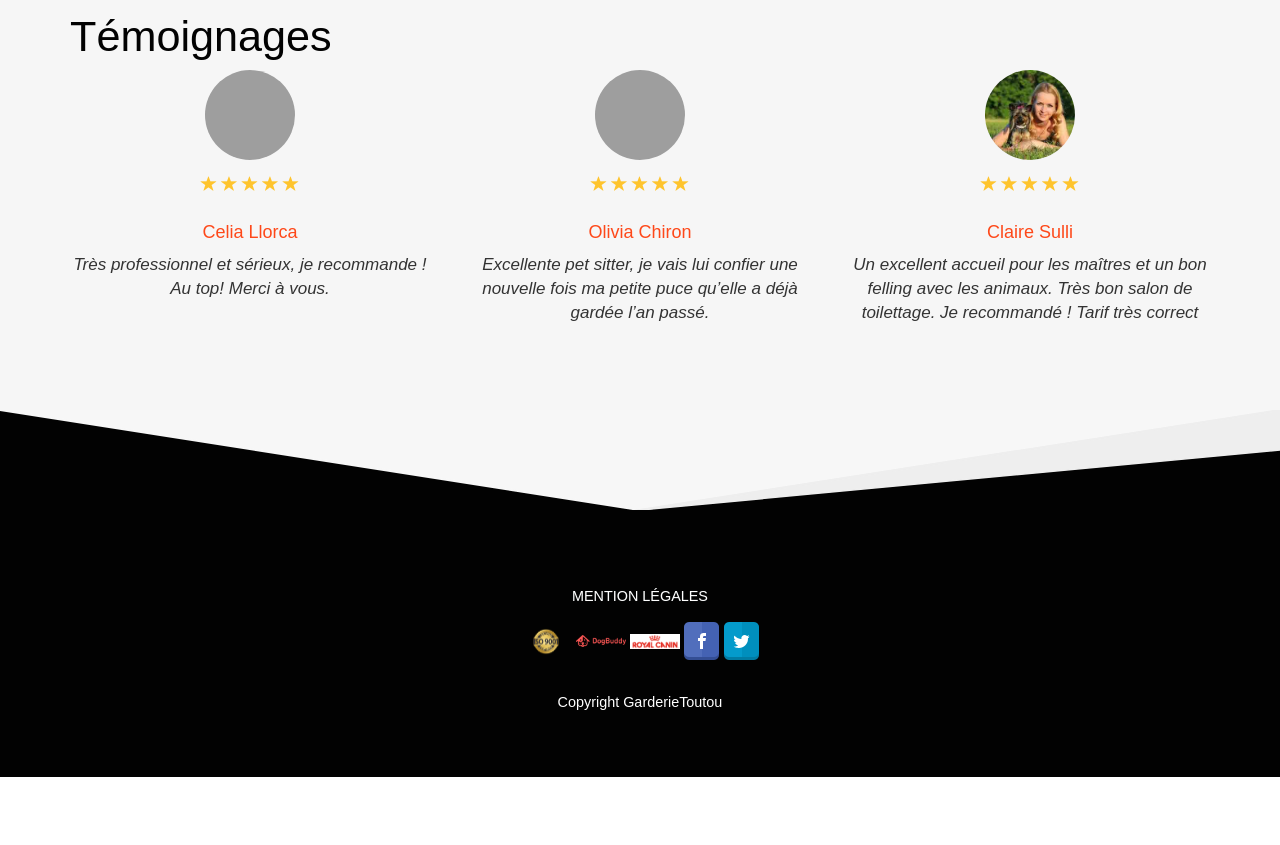
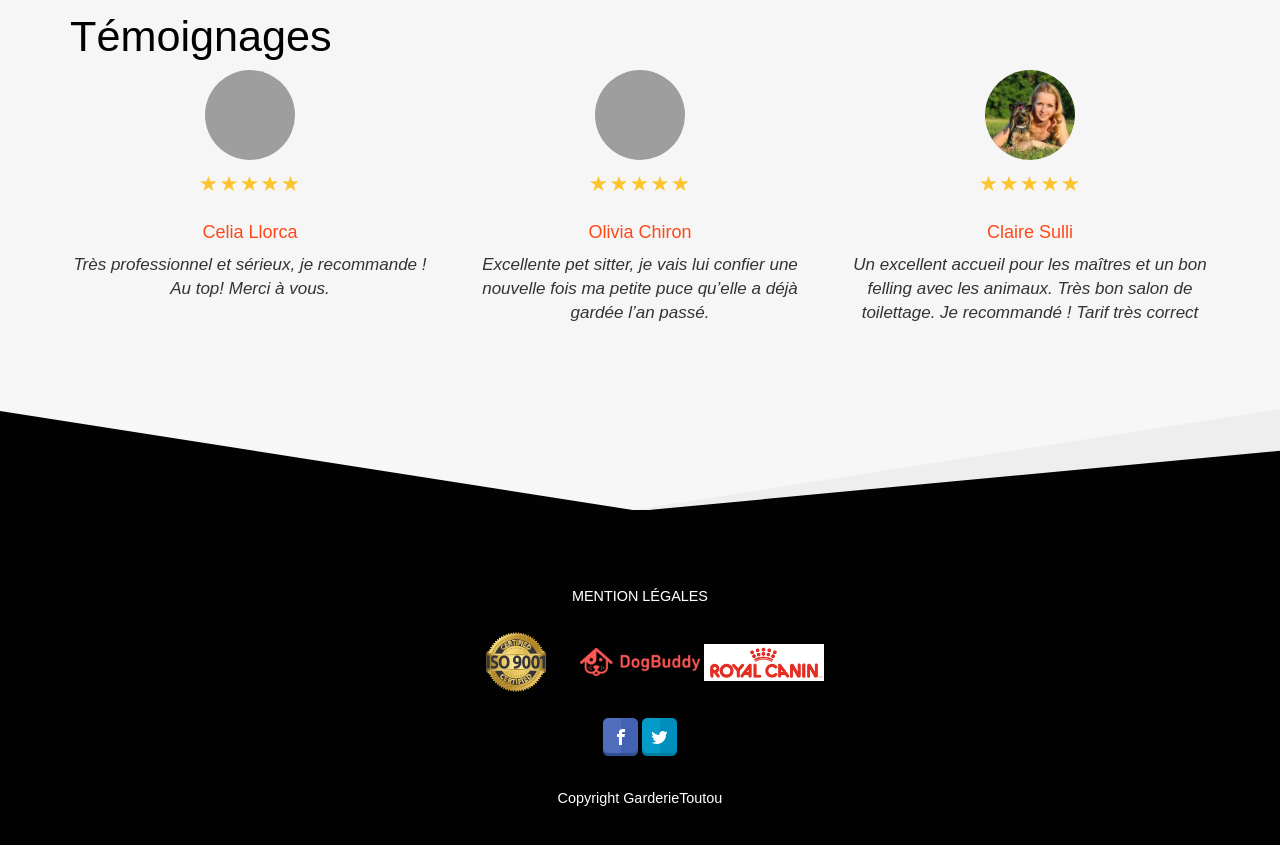
Before and after one commit to bellatalex/garderieToutou, a plain HTML site: page index.html in a window 1280 px wide. Shown: the part 2460-3305 px from the top of the page. Before the commit the page ends 3237 px from the top, so only its background shows below. Drawn offline with Linux system fonts and the light colour scheme; grey boxes are pictures that could not be loaded; a script that the page names is missing; files whose address does not match are found by name.

Commit message:
Modification de la taille des images partenaire

```diff
--- a/footer.html
+++ b/footer.html
@@ -5,17 +5,19 @@
         </ul>
         <ul class="social-icons">
             <li>
-                <a class="tooltips" href="#"><img src="images/ISO_9001.png" width="50px"
+                <a class="tooltips" href="#"><img src="images/ISO_9001.png" width="120px"
                                                   title="facebook"/><span>Partenaire</span></a>
             </li>
             <li>
-                <a class="tooltips" href="#"><img src="images/dogBuddy.png" width="50px"
+                <a class="tooltips" href="#"><img src="images/dogBuddy.png" width="120px"
                                                   title="facebook"/><span>Partenaire</span></a>
             </li>
             <li>
-                <a class="tooltips" href="#"><img src="images/royalCanin.jpg" width="50px"
+                <a class="tooltips" href="#"><img src="images/royalCanin.jpg" width="120px"
                                                   title="facebook"/><span>Partenaire</span></a>
             </li>
+        </ul>
+        <ul class="social-icons">
             <li><a class="tooltips" href="https://facebook.com/garderie-toutou"><img src="images/fb.png"
                                                                                      title="facebook"/><span>Suivez nos actualités !</span></a>
             </li>
```
